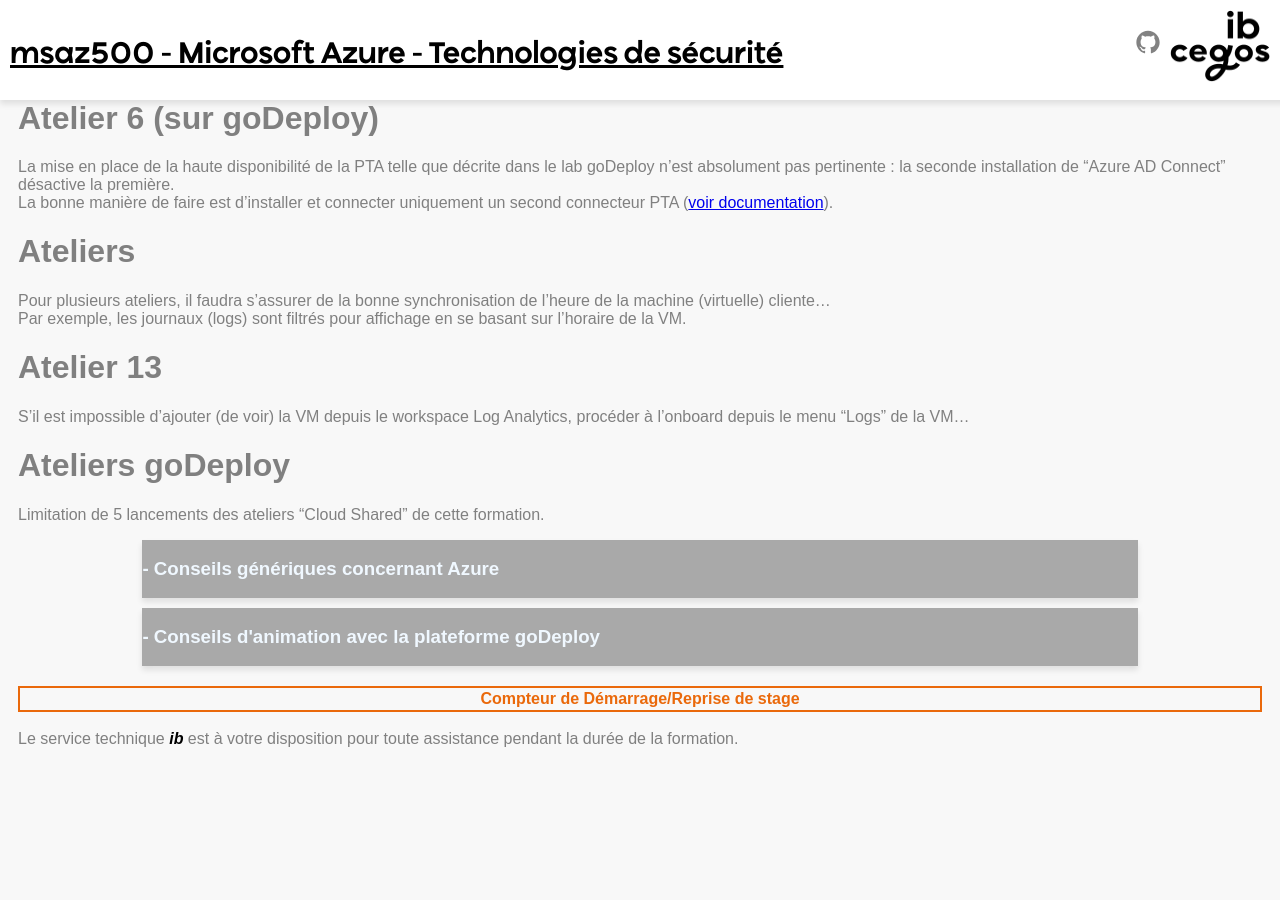
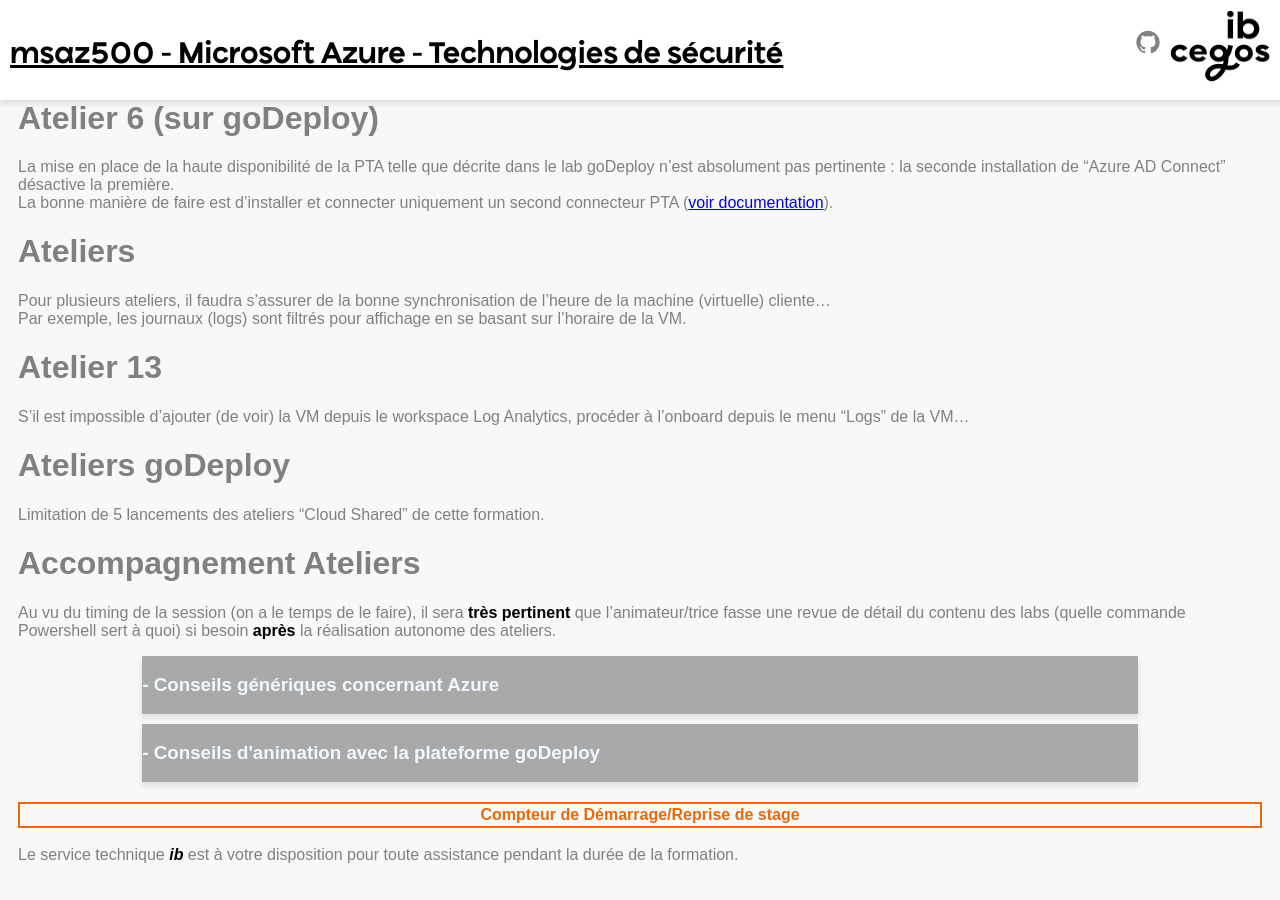
Before and after one commit to renaudwangler/ib-apts, a Jekyll site: the page built from stages/msaz500.md, in a window 1280 px wide and 900 px high, scrolled down 1137 px. Built offline with Jekyll 4.4.1, drawn with Linux system fonts in a browser that asks for light colours; before the commit the page ends 1921 px from its top, so only the background shows below that.

Commit message:
Update msaz500.md

```diff
--- a/stages/msaz500.md
+++ b/stages/msaz500.md
@@ -46,3 +46,5 @@
 S'il est impossible d'ajouter (de voir) la VM depuis le workspace Log Analytics, procéder à l'onboard depuis le menu "Logs" de la VM...
 # Ateliers goDeploy
 Limitation de 5 lancements des ateliers "Cloud Shared" de cette formation.
+# Accompagnement Ateliers
+Au vu du timing de la session (on a le temps de le faire), il sera **très pertinent** que l'animateur/trice fasse une revue de détail du contenu des labs (quelle commande Powershell sert à quoi) si besoin **après** la réalisation autonome des ateliers.
```
